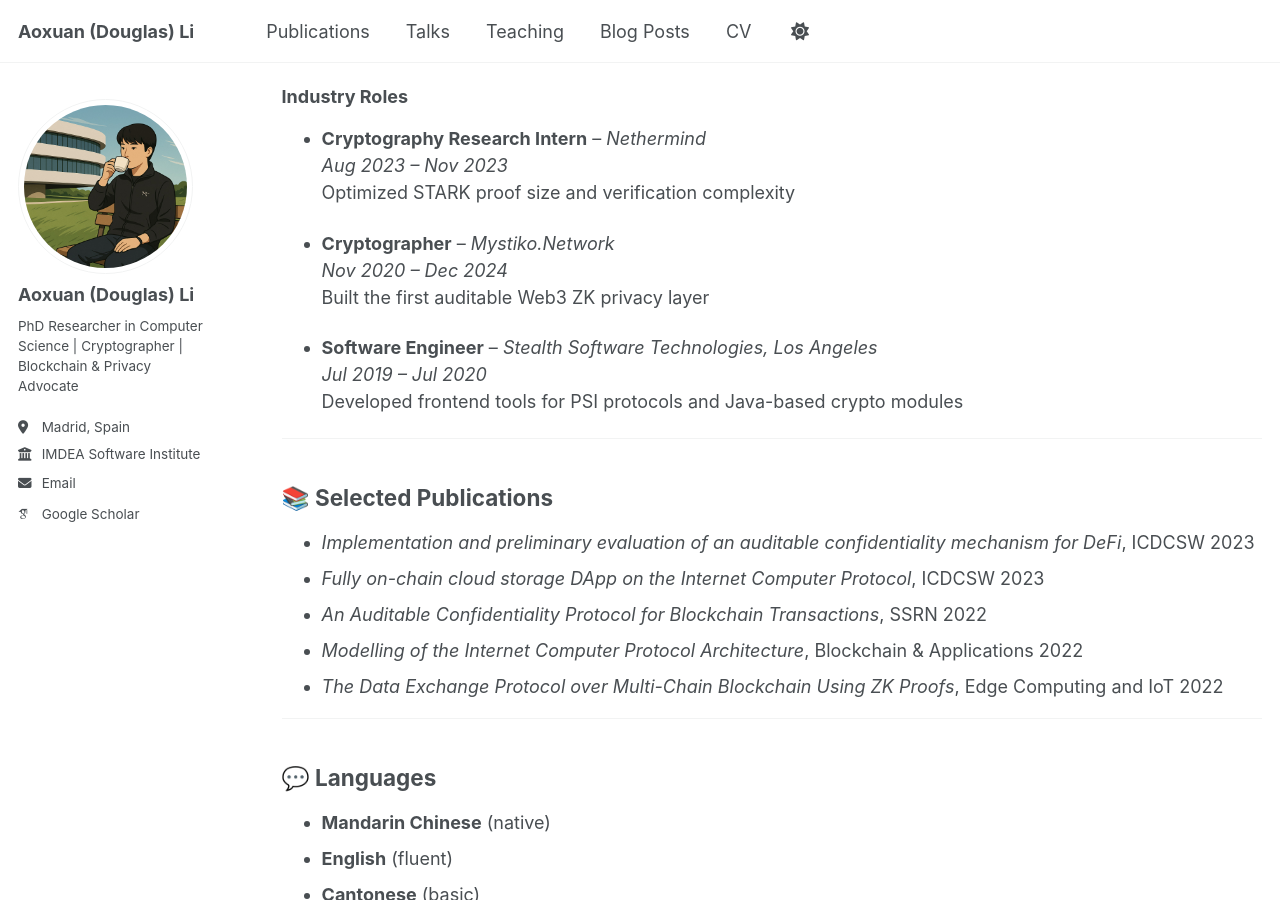
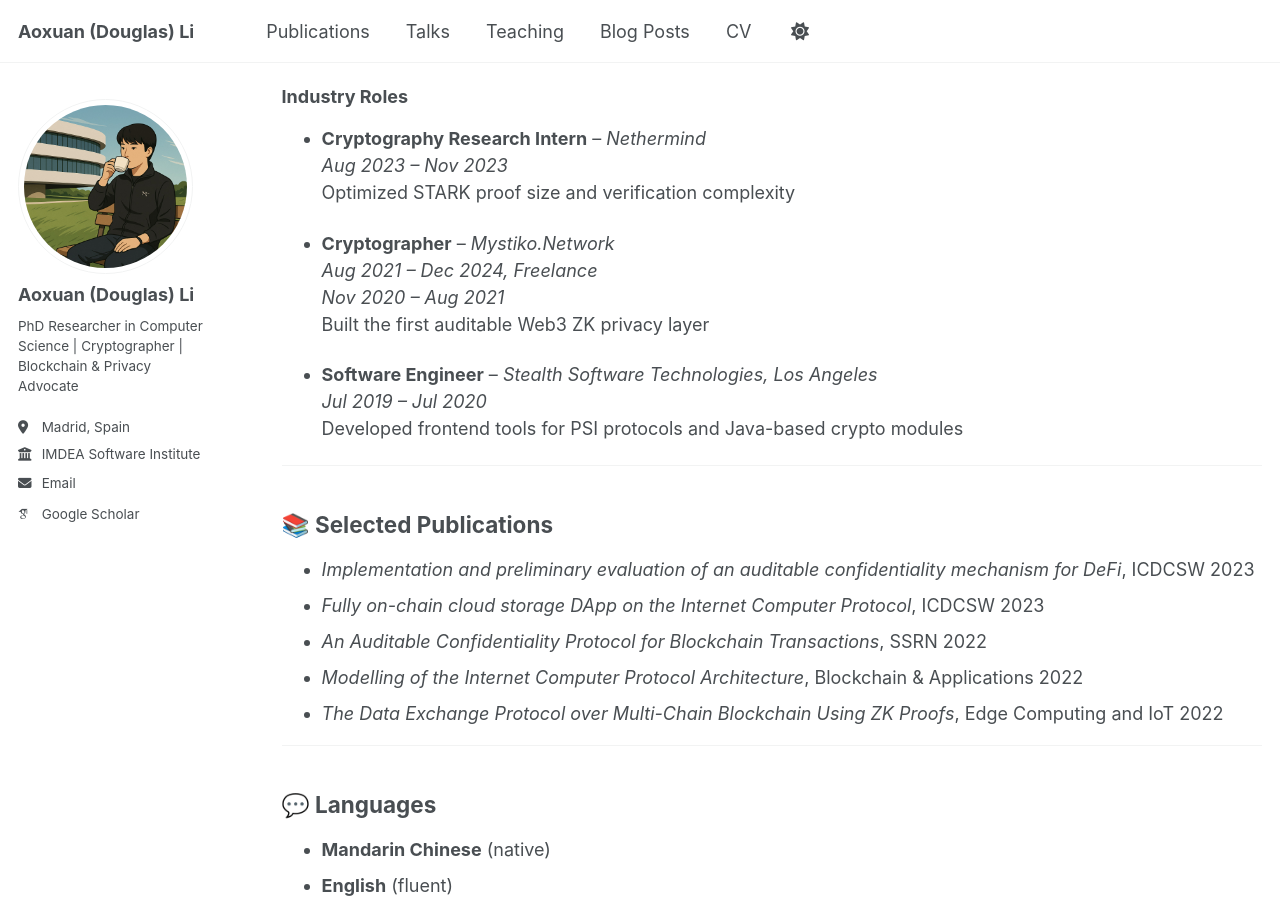
Before and after one commit to Douglasli/douglasli.github.io, a Jekyll site: the page built from _pages/cv.md, in a window 1280 px wide and 900 px high, scrolled down 919 px. Built offline with Jekyll 4.4.1, drawn with Linux system fonts in a browser that asks for light colours; some web fonts are replaced.

Commit message:
Update CV

```diff
--- a/_pages/cv.md
+++ b/_pages/cv.md
@@ -46,7 +46,8 @@ redirect_from:
   Optimized STARK proof size and verification complexity
 
 - **Cryptographer** – *Mystiko.Network*
-  *Nov 2020 – Dec 2024*
+  *Aug 2021 – Dec 2024, Freelance*<br>
+  *Nov 2020 – Aug 2021*
   Built the first auditable Web3 ZK privacy layer
 
 - **Software Engineer** – *Stealth Software Technologies, Los Angeles*
```
